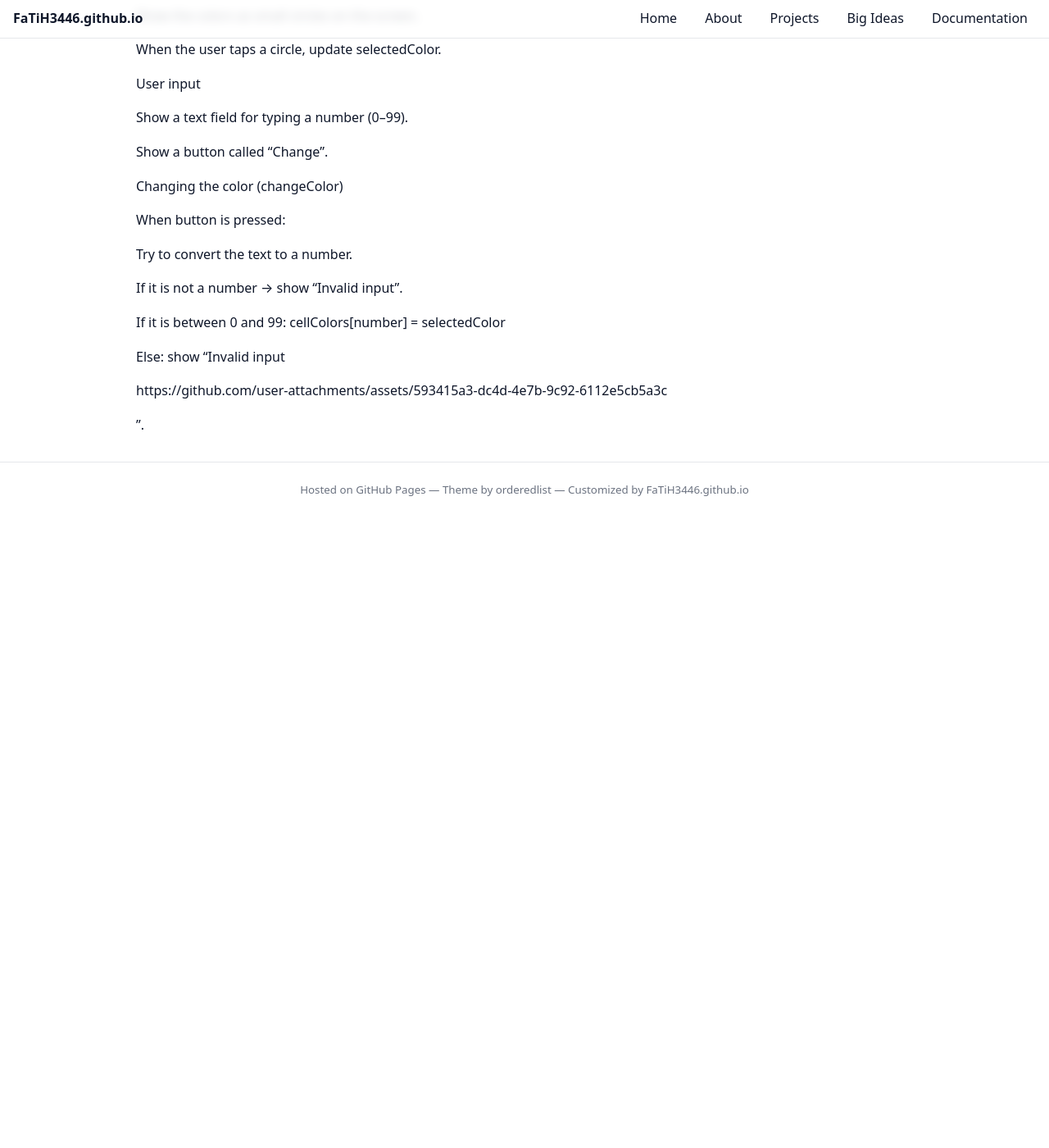
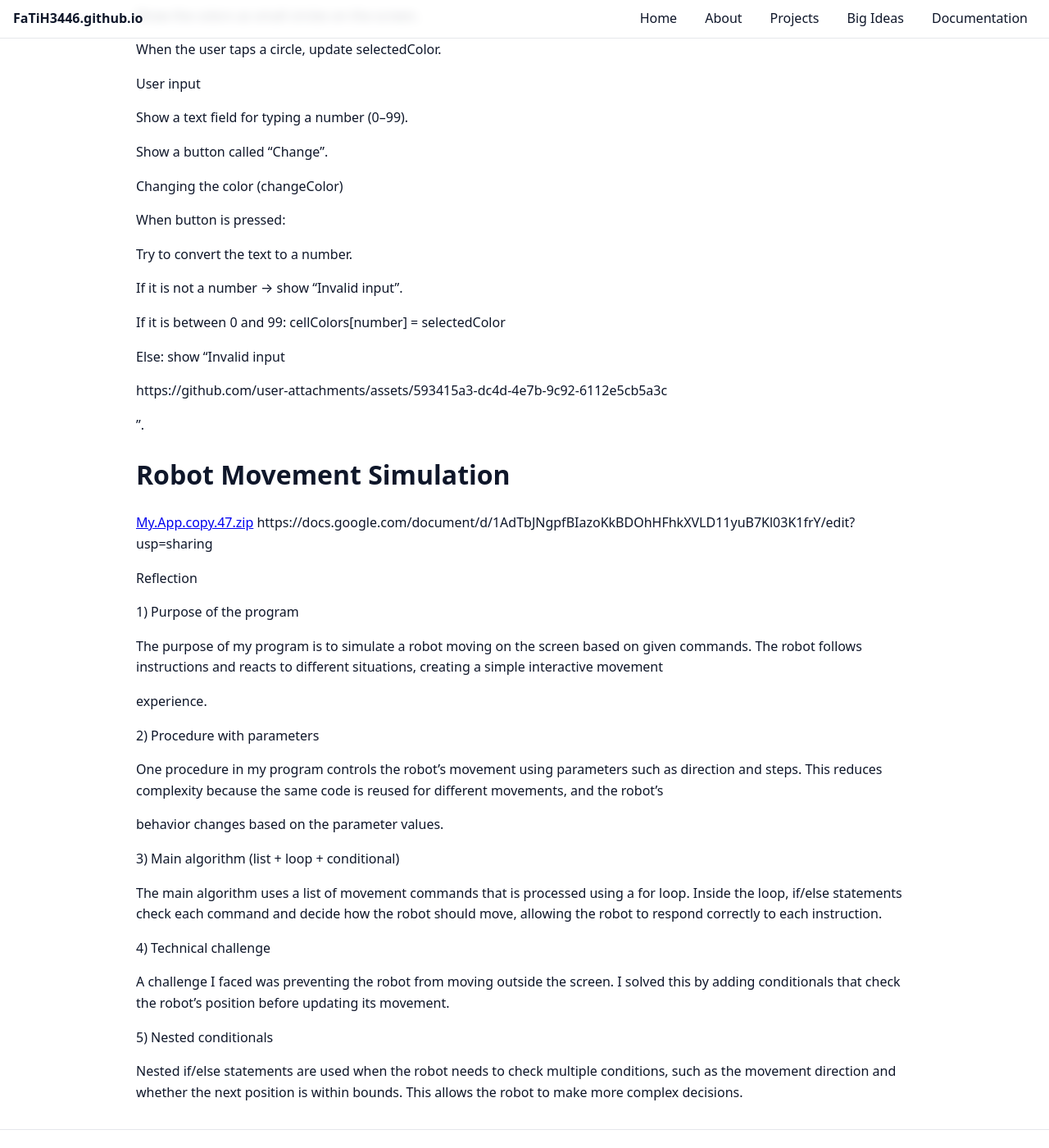
Before and after one commit to FaTiH3446/FaTiH3446.github.io, a Jekyll site: the page built from projects3.md, in a window 1280 px wide and 1400 px high, scrolled down 3590 px. Shown: the whole window at 82% size. Built offline with Jekyll 4.4.1, drawn with Linux system fonts in a browser that asks for light colours; before the commit the page ends 4220 px from its top, so only the background shows below that.

Commit message:
Update projects3.md

```diff
--- a/projects3.md
+++ b/projects3.md
@@ -255,3 +255,41 @@ Else: show “Invalid input
 https://github.com/user-attachments/assets/593415a3-dc4d-4e7b-9c92-6112e5cb5a3c
 
 ”.
+
+
+
+
+# Robot Movement Simulation
+[My.App.copy.47.zip](https://github.com/user-attachments/files/24459076/My.App.copy.47.zip)
+https://docs.google.com/document/d/1AdTbJNgpfBIazoKkBDOhHFhkXVLD11yuB7Kl03K1frY/edit?usp=sharing
+
+Reflection
+
+1) Purpose of the program
+
+The purpose of my program is to simulate a robot moving on the screen based on given commands. The robot follows instructions and reacts to different situations, creating a simple interactive movement
+
+experience.
+
+
+2) Procedure with parameters
+
+One procedure in my program controls the robot’s movement using parameters such as direction and steps. This reduces complexity because the same code is reused for different movements, and the robot’s
+
+behavior changes based on the parameter values.
+
+
+3) Main algorithm (list + loop + conditional)
+
+The main algorithm uses a list of movement commands that is processed using a for loop. Inside the loop, if/else statements check each command and decide how the robot should move, allowing the robot
+to respond correctly to each instruction.
+
+
+4) Technical challenge
+
+A challenge I faced was preventing the robot from moving outside the screen. I solved this by adding conditionals that check the robot’s position before updating its movement.
+
+5) Nested conditionals
+
+Nested if/else statements are used when the robot needs to check multiple conditions, such as the movement direction and whether the next position is within bounds. This allows the robot to make more
+complex decisions.
```
